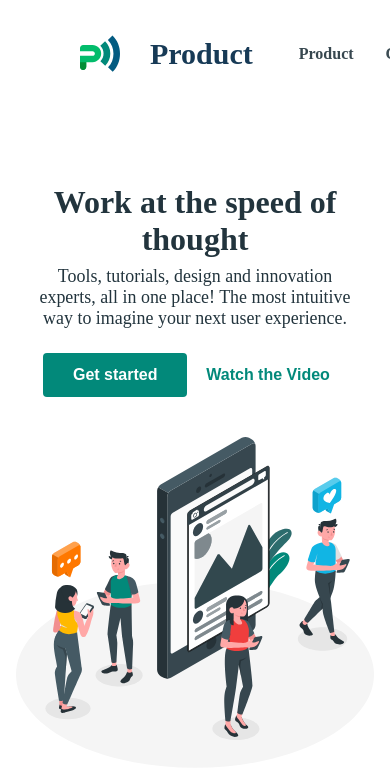
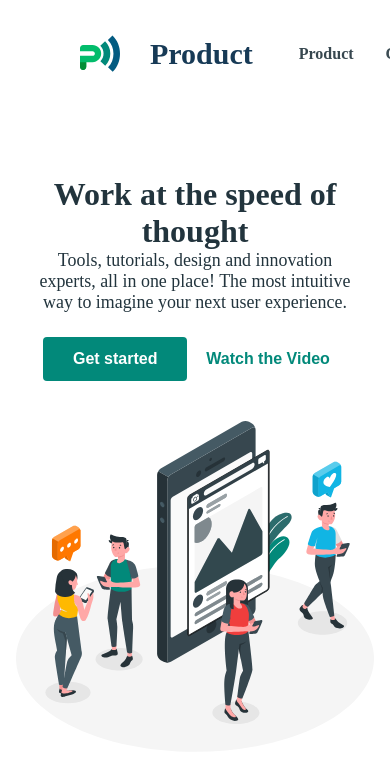
Before and after one commit to omar199523/my-product, a React (Create React App) app: page / in a window 390 px wide. Shown: the top 778 px of the page. Built offline with nearby package versions, Linux system fonts and the light colour scheme; the HTML template or start-up script is replaced by a standard one.

Commit message:
edit some style  in main logo

```diff
--- a/src/componants/MainLogo/style.css
+++ b/src/componants/MainLogo/style.css
@@ -14,19 +14,12 @@
 
 
 }
-.main-pepole .text-cont > h2{
-    padding: 0.25em;
-}
 
-.text-cont p {
-
-    padding: 1em;
-}
 @media (max-width:767px){
     .main-pepole .text-cont{
         padding: 1em;
     }
-    .text-cont *{
+    .main-pepole  .text-cont *{
         text-align: center;
 
     }
```
